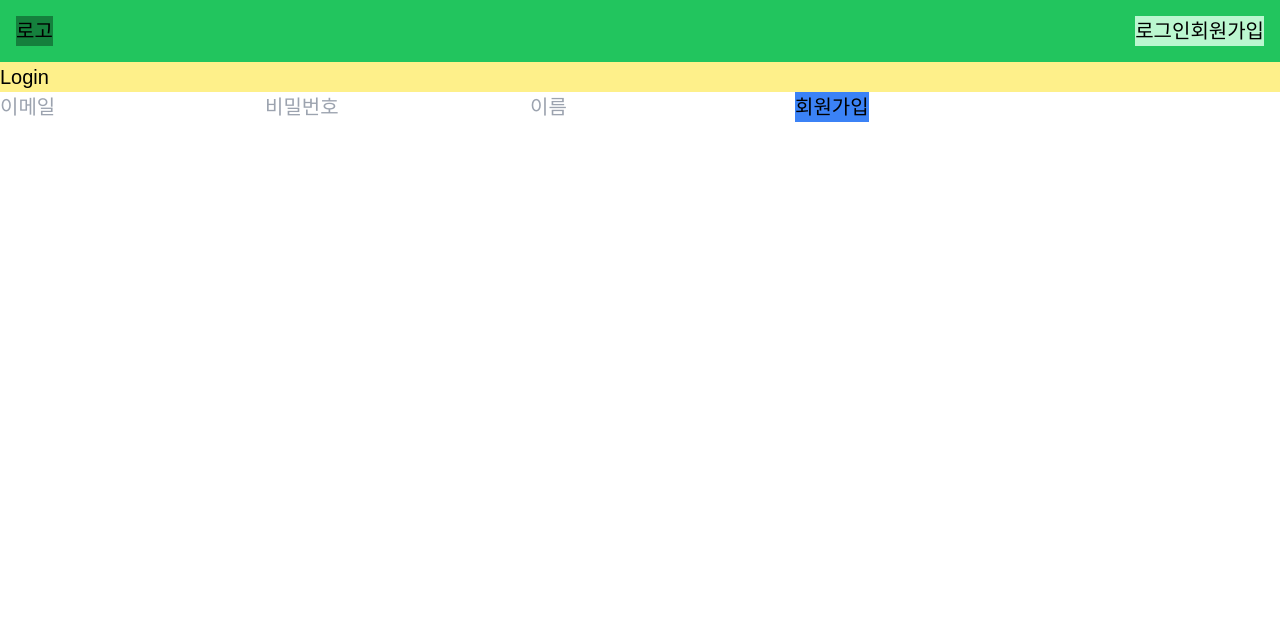
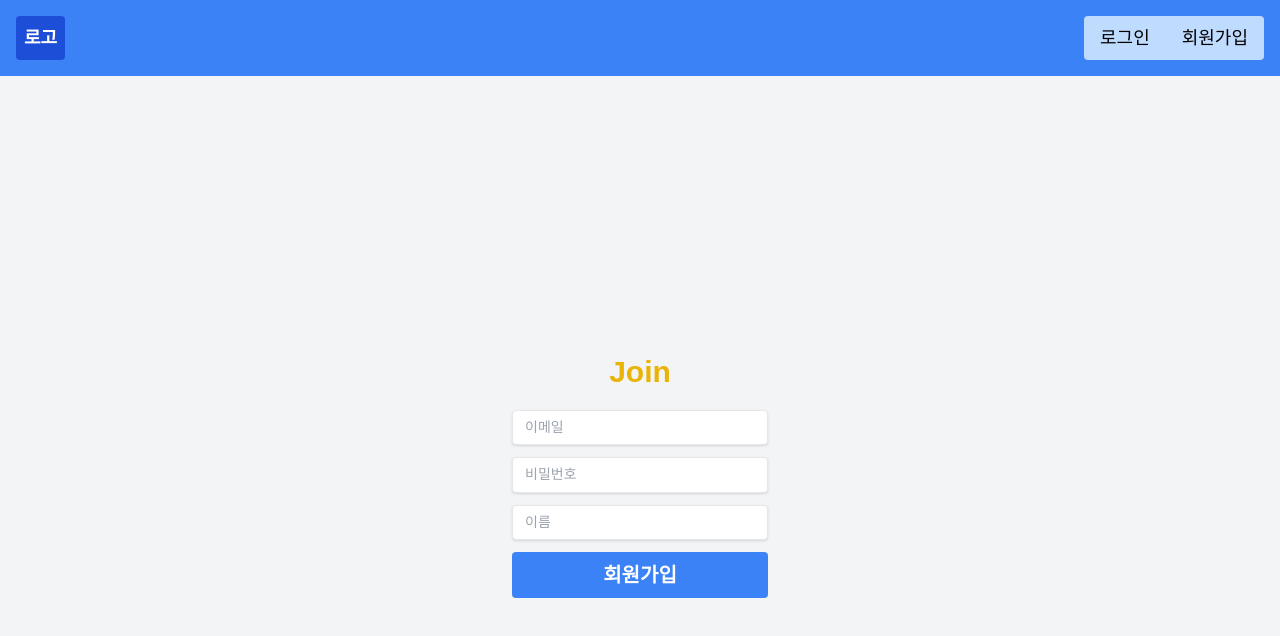
Before and after one commit to dongkeonkim/daily-todo-calendar-frontend, a React (Create React App) app: page /join in a window 1280 px wide. Shown: the top 636 px of the page. Built offline with nearby package versions, Linux system fonts and the light colour scheme.

Commit message:
feat: 로그인, 회원 관련 UI 수정

```diff
--- a/src/components/Header/Header.jsx
+++ b/src/components/Header/Header.jsx
@@ -5,29 +5,54 @@ import { LoginContext } from '../../contexts/LoginContextProvider';
 const Header = () => {
   const { isLogin, logout } = useContext(LoginContext);
   return (
-    <header className='flex justify-between bg-green-500'>
-      <div className='bg-green-700 m-4'>
-        <Link to='/'>로고</Link>
+    <header className='flex justify-between bg-blue-500 p-4 shadow-md text-lg font-serif'>
+      <div className='bg-blue-700 p-2 rounded'>
+        <Link
+          className='text-white font-bold transition-colors duration-200 hover:text-blue-500'
+          to='/'
+        >
+          로고
+        </Link>
       </div>
-      <div className='bg-green-200 m-4'>
+      <div className='bg-blue-200 p-2 rounded'>
         {!isLogin ? (
           <div>
-            <ul className='flex'>
+            <ul className='flex space-x-4'>
               <li>
-                <Link to='/login'>로그인</Link>
+                <Link
+                  className='text-black hover:text-white hover:bg-blue-700 p-2 rounded transition duration-200 ease-in-out transform hover:scale-105'
+                  to='/login'
+                >
+                  로그인
+                </Link>
               </li>
               <li>
-                <Link to='/join'>회원가입</Link>
+                <Link
+                  className='text-black hover:text-white hover:bg-blue-700 p-2 rounded transition duration-200 ease-in-out transform hover:scale-105'
+                  to='/join'
+                >
+                  회원가입
+                </Link>
               </li>
             </ul>
           </div>
         ) : (
-          <ul>
+          <ul className='flex space-x-4'>
             <li>
-              <Link to='/user'>마이페이지</Link>
+              <Link
+                className='text-black hover:text-white hover:bg-blue-700 p-2 rounded transition duration-200 ease-in-out transform hover:scale-105'
+                to='/user'
+              >
+                마이페이지
+              </Link>
             </li>
             <li>
-              <button onClick={() => logout()}>로그아웃</button>
+              <Link
+                className='text-black hover:text-white hover:bg-blue-700 p-2 rounded transition duration-200 ease-in-out transform hover:scale-105'
+                onClick={() => logout()}
+              >
+                로그아웃
+              </Link>
             </li>
           </ul>
         )}
--- a/src/components/Join/JoinForm.jsx
+++ b/src/components/Join/JoinForm.jsx
@@ -14,11 +14,18 @@ const JoinForm = ({ join }) => {
 
   return (
     <>
-      <div>
-        <h1 className='bg-yellow-200'>Login</h1>
+      <div className='flex flex-col items-center justify-center min-h-screen bg-gray-100'>
+        <h1 className='mb-5 text-3xl font-bold text-yellow-500'>Join</h1>
 
-        <form onSubmit={(e) => onJoin(e)}>
-          <input type='text' id='email' placeholder='이메일' name='' required />
+        <form onSubmit={(e) => onJoin(e)} className='w-64'>
+          <input
+            type='text'
+            id='email'
+            placeholder='이메일'
+            name='email'
+            required
+            className='w-full px-3 py-2 mb-3 text-sm leading-tight text-gray-700 border rounded shadow appearance-none focus:outline-none focus:shadow-outline'
+          />
 
           <input
             type='password'
@@ -26,11 +33,21 @@ const JoinForm = ({ join }) => {
             placeholder='비밀번호'
             name='password'
             required
+            className='w-full px-3 py-2 mb-3 text-sm leading-tight text-gray-700 border rounded shadow appearance-none focus:outline-none focus:shadow-outline'
           />
 
-          <input type='text' id='name' placeholder='이름' required />
+          <input
+            type='text'
+            id='name'
+            placeholder='이름'
+            required
+            className='w-full px-3 py-2 mb-3 text-sm leading-tight text-gray-700 border rounded shadow appearance-none focus:outline-none focus:shadow-outline'
+          />
 
-          <button type='submit' className='bg-blue-500 '>
+          <button
+            type='submit'
+            className='w-full px-4 py-2 font-bold text-white bg-blue-500 rounded hover:bg-blue-700 focus:outline-none focus:shadow-outline'
+          >
             회원가입
           </button>
         </form>
--- a/src/components/Login/LoginForm.jsx
+++ b/src/components/Login/LoginForm.jsx
@@ -16,10 +16,10 @@ const LoginForm = () => {
 
   return (
     <>
-      <div>
-        <h1 className='bg-yellow-200'>Login</h1>
+      <div className='flex flex-col items-center justify-center min-h-screen bg-gray-100'>
+        <h1 className='mb-5 text-3xl font-bold text-yellow-500'>Login</h1>
 
-        <form onSubmit={(e) => onLogin(e)}>
+        <form onSubmit={(e) => onLogin(e)} className='w-64'>
           <input
             type='text'
             id='email'
@@ -27,18 +27,23 @@ const LoginForm = () => {
             name=''
             autoComplete=''
             required
+            className='w-full px-3 py-2 mb-3 text-sm leading-tight text-gray-700 border rounded shadow appearance-none focus:outline-none focus:shadow-outline'
           />
 
           <input
-            type='text'
+            type='password'
             id='password'
             placeholder='비밀번호'
             name='password'
             autoComplete='password'
             required
+            className='w-full px-3 py-2 mb-3 text-sm leading-tight text-gray-700 border rounded shadow appearance-none focus:outline-none focus:shadow-outline'
           />
 
-          <button type='submit' className='bg-blue-500 '>
+          <button
+            type='submit'
+            className='w-full px-4 py-2 font-bold text-white bg-blue-500 rounded hover:bg-blue-700 focus:outline-none focus:shadow-outline'
+          >
             로그인
           </button>
         </form>
--- a/src/components/User/UserLeaveForm.jsx
+++ b/src/components/User/UserLeaveForm.jsx
@@ -1,29 +1,21 @@
 import React, { useContext } from 'react';
 import * as auth from '../../apis/auth';
 import { LoginContext } from '../../contexts/LoginContextProvider';
+import { useNavigate } from 'react-router-dom';
 
 function UserLeaveForm(props) {
   const { userInfo } = props.data;
   const { isLogin, logout } = useContext(LoginContext);
+  const navigate = useNavigate();
 
   const deleteUser = async (userInfo) => {
     let response;
-    let data;
 
     try {
       response = await auth.remove(userInfo);
+      logout();
     } catch (error) {
-      console.error(error);
-    }
-    data = response.data;
-    const status = response.status;
-    console.log(data);
-    console.log(status);
-    if (status === 200) {
-      console.log('성공');
-      logout();
-    } else {
-      console.log('실패');
+      alert(error.response.data);
     }
   };
 
@@ -35,24 +27,34 @@ function UserLeaveForm(props) {
     deleteUser(userInfo);
   };
 
+  const onCancel = () => {
+    navigate('/user');
+  };
+
   return (
     <>
-      <div>
-        <h1>회원 탈퇴</h1>
+      <div className='text-center my-5'>
+        <h1 className='text-2xl font-bold p-3'>회원 탈퇴</h1>
       </div>
 
-      <div>
-        <p>
+      <div className='mb-5 px-5 flex flex-col justify-center text-center'>
+        <span className='mb-2'>
           사용하고 계신 아이디({userInfo.email})는 탈퇴할 경우 재사용 및 복구가
           불가능합니다. 신중하게 선택하시기 바랍니다.
-        </p>
-        <p>삭제하시겠다면, 비밀번호를 입력해주세요.</p>
+        </span>
+        <div className='h-4'></div>
+        <span>삭제하시겠다면, 비밀번호를 입력해주세요.</span>
       </div>
 
-      <div>
-        <form onSubmit={(e) => onDelete(e)}>
-          <div>
+      <div className='flex justify-center'>
+        <form onSubmit={(e) => onDelete(e)} className='w-full max-w-xs'>
+          <span className='block bg-gray-200 rounded p-3 mb-4'>
+            {userInfo.email}
+          </span>
+
+          <div className='mb-4'>
             <input
+              className='shadow appearance-none border rounded w-full py-2 px-3 text-gray-700 leading-tight focus:outline-none focus:shadow-outline'
               type='password'
               id='password'
               placeholder='비밀번호'
@@ -61,14 +63,20 @@ function UserLeaveForm(props) {
             />
           </div>
 
-          <div>
-            <button type='submit' className='bg-blue-500 text-white'>
+          <div className='flex flex-col items-center justify-between'>
+            <button
+              className='bg-blue-500 hover:bg-blue-700 text-white font-bold py-1 px-4 w-full focus:outline-none focus:shadow-outline mb-4'
+              type='submit'
+            >
               확인
             </button>
-          </div>
-
-          <div>
-            <button>취소</button>
+            <button
+              className='font-bold py-1 px-4 w-full focus:outline-none focus:shadow-outline mb-4 border border-black'
+              type='button'
+              onClick={onCancel}
+            >
+              취소
+            </button>
           </div>
         </form>
       </div>
--- a/src/components/User/UserPasswordUpdateForm.jsx
+++ b/src/components/User/UserPasswordUpdateForm.jsx
@@ -1,11 +1,12 @@
 import React, { useContext } from 'react';
-
 import * as auth from '../../apis/auth';
 import { LoginContext } from '../../contexts/LoginContextProvider';
+import { useNavigate } from 'react-router-dom';
 
 const UserPasswordUpdateForm = (props) => {
   const { userInfo } = props.data;
   const { isLogin, logout } = useContext(LoginContext);
+  const navigate = useNavigate();
 
   const updateUser = async (form) => {
     let response;
@@ -41,17 +42,24 @@ const UserPasswordUpdateForm = (props) => {
     updateUser({ currentPassword, newPassword });
   };
 
+  const onCancel = () => {
+    navigate('/user');
+  };
+
   return (
     <>
-      <div>
-        <h1 className='bg-green-200'>비밀번호 변경</h1>
+      <div className='text-center my-5'>
+        <h1 className='text-2xl font-bold p-3'>비밀번호 변경</h1>
       </div>
-      <div className='flex'>
-        <form onSubmit={(e) => onUpdate(e)}>
-          <span>{userInfo.email}</span>
+      <div className='flex justify-center'>
+        <form onSubmit={(e) => onUpdate(e)} className='w-full max-w-xs'>
+          <span className='block bg-gray-200 rounded p-3 mb-4'>
+            {userInfo.email}
+          </span>
 
-          <div>
+          <div className='mb-4'>
             <input
+              className='shadow appearance-none border rounded w-full py-2 px-3 text-gray-700 leading-tight focus:outline-none focus:shadow-outline'
               type='password'
               id='currentPassword'
               placeholder='현재 비밀번호'
@@ -60,8 +68,9 @@ const UserPasswordUpdateForm = (props) => {
             />
           </div>
 
-          <div>
+          <div className='mb-4'>
             <input
+              className='shadow appearance-none border rounded w-full py-2 px-3 text-gray-700 leading-tight focus:outline-none focus:shadow-outline'
               type='password'
               id='newPassword'
               placeholder='새 비밀번호'
@@ -70,8 +79,9 @@ const UserPasswordUpdateForm = (props) => {
             />
           </div>
 
-          <div>
+          <div className='mb-6'>
             <input
+              className='shadow appearance-none border rounded w-full py-2 px-3 text-gray-700 leading-tight focus:outline-none focus:shadow-outline'
               type='password'
               id='againPassword'
               placeholder='새 비밀번호 확인'
@@ -80,15 +90,20 @@ const UserPasswordUpdateForm = (props) => {
             />
           </div>
 
-          <div>
-            <div>
-              <button type='submit' className='bg-blue-500 text-white'>
-                확인
-              </button>
-            </div>
-            <div>
-              <button>취소</button>
-            </div>
+          <div className='flex flex-col items-center justify-between'>
+            <button
+              className='bg-blue-500 hover:bg-blue-700 text-white font-bold py-1 px-4 w-full focus:outline-none focus:shadow-outline mb-4'
+              type='submit'
+            >
+              확인
+            </button>
+            <button
+              className='font-bold py-1 px-4 w-full focus:outline-none focus:shadow-outline mb-4 border border-black'
+              type='button'
+              onClick={onCancel}
+            >
+              취소
+            </button>
           </div>
         </form>
       </div>
--- a/src/contexts/LoginContextProvider.jsx
+++ b/src/contexts/LoginContextProvider.jsx
@@ -91,12 +91,10 @@ const LoginContextProvider = ({ children }) => {
   };
 
   const logout = () => {
-    const check = window.confirm('로그아웃 하시겠습니까?');
+    logoutSetting();
+    navigate('/');
 
-    if (check) {
-      logoutSetting();
-      navigate('/');
-    }
+    alert('로그아웃 되었습니다.');
   };
 
   useEffect(() => {
--- a/src/pages/Join.jsx
+++ b/src/pages/Join.jsx
@@ -31,7 +31,7 @@ const Join = () => {
 
   return (
     <>
-      <div className='container'>
+      <div>
         <JoinForm join={join} />
       </div>
     </>
--- a/src/pages/Login.jsx
+++ b/src/pages/Login.jsx
@@ -4,7 +4,7 @@ import LoginForm from '../components/Login/LoginForm';
 const Login = () => {
   return (
     <>
-      <div className='container'>
+      <div>
         <LoginForm />
       </div>
     </>
--- a/src/pages/User.jsx
+++ b/src/pages/User.jsx
@@ -1,5 +1,7 @@
 import React, { useContext, useEffect, useState } from 'react';
 import UserPasswordUpdateForm from '../components/User/UserPasswordUpdateForm';
+
+import characterImage from '../image/character.jpeg';
 
 import * as auth from '../apis/auth';
 import { LoginContext } from '../contexts/LoginContextProvider';
@@ -40,31 +42,30 @@ const User = () => {
 
   return (
     <>
-      <div>
-        <div>
-          <span>image</span>
+      <div className='flex flex-col items-center mt-20 '>
+        <div className='w-64'>
+          <img
+            className='w-64 h-64 rounded-full mx-auto shadow-lg'
+            src={characterImage}
+            alt='Profile'
+          />
+          <div className='text-center mt-4'>
+            <h2 className='text-2xl font-semibold'>{userInfo.name}</h2>
+            <p className='text-gray-600 text-lg'>{userInfo.email}</p>
+          </div>
         </div>
-        <div>
-          <span>이름</span>
-        </div>
-        <div>
-          <span>{userInfo.email}</span>
-        </div>
-
-        <div>
+        <div className='mt-8'>
           <Link
             to={'/user/changeMember'}
-            state={{
-              data: userInfo,
-            }}
+            state={{ data: userInfo }}
+            className='inline-block bg-blue-500 text-white px-4 py-2 rounded shadow hover:bg-blue-600 mr-2'
           >
             비밀번호 변경
           </Link>
           <Link
             to={'/user/leaveMember'}
-            state={{
-              data: userInfo,
-            }}
+            state={{ data: userInfo }}
+            className='inline-block bg-red-500 text-white px-4 py-2 rounded shadow hover:bg-red-600'
           >
             회원 탈퇴
           </Link>
```
Also changed, not shown: src/image/character.jpeg (added).
